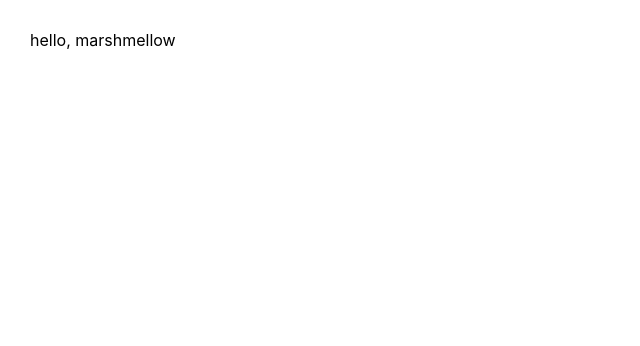
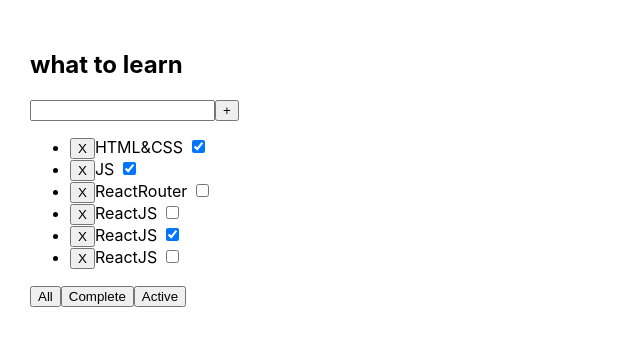
Before and after one commit to Andrey-Fedosov/ToDoListItKam, a React (Create React App) app: page / in a window 1280 px wide. Shown: the top 346 px of the page, without its empty margins (0-640 px from the left). Built offline with nearby package versions, Linux system fonts and the light colour scheme.

Commit message:
init: make initial markup

```diff
--- a/src/App.tsx
+++ b/src/App.tsx
@@ -3,8 +3,8 @@
 import { TODOList } from "./TODOList";
 
 function App() {
-  const truck1 = "what to learn";
-  const truck2 = "what to learn2";
+  const listName1 = "what to learn";
+  const listName2 = "what to learn2";
 
   const tasks1 = [
     { id: 1, title: "HTML&CSS", isDone: true },
@@ -25,7 +25,7 @@
 
   return (
     <div className="App">
-      <TODOList />
+      <TODOList listName={listName1} taskList={tasks1} />
     </div>
   );
 }
--- a/src/TODOList.tsx
+++ b/src/TODOList.tsx
@@ -1,5 +1,37 @@
 import React from "react";
 
-export const TODOList = () => {
-  return <div>hello, marshmellow</div>;
+type taskListPropsType = {
+  id: number;
+  title: string;
+  isDone: boolean;
 };
+
+type todolistPropsType = {
+  listName: string;
+  taskList: taskListPropsType[];
+};
+
+export const TODOList = (props: todolistPropsType) => {
+  return (
+    <div>
+      <h2>{props.listName}</h2>
+      <input />
+      <button>+</button>
+
+      <ul>
+        {props.taskList.map((t) => {
+          return (
+            <li key={t.id}>
+              <button>X</button>
+              {t.title} <span> </span>{" "}
+              <input type="checkbox" checked={t.isDone} />
+            </li>
+          );
+        })}
+      </ul>
+      <button>All</button>
+      <button>Complete</button>
+      <button>Active</button>
+    </div>
+  );
+};
```
